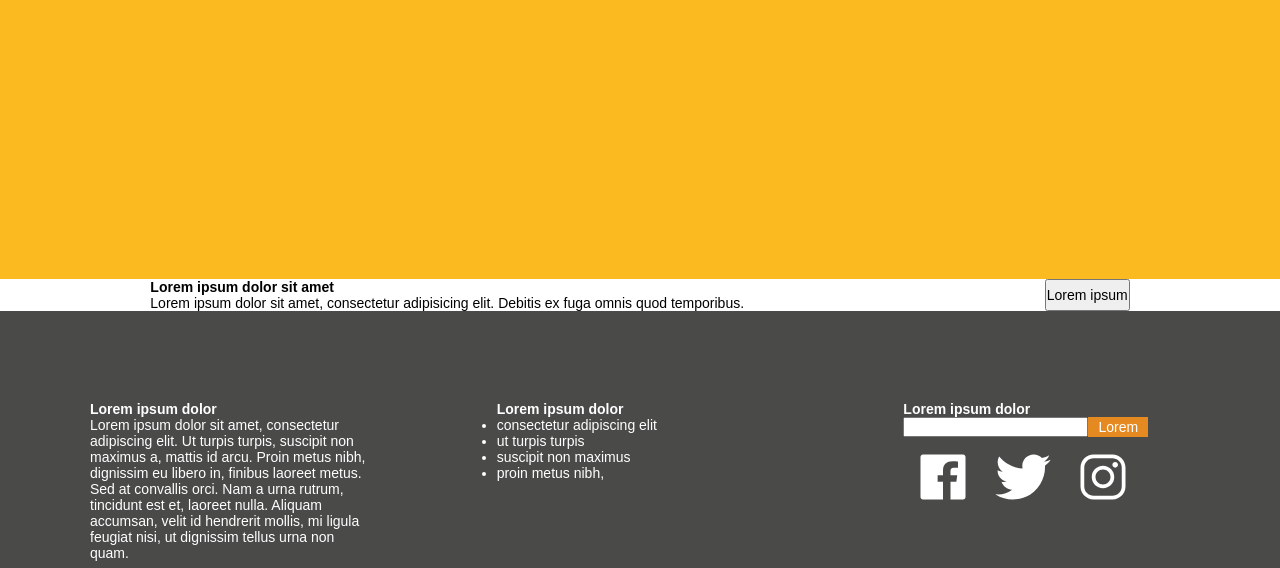
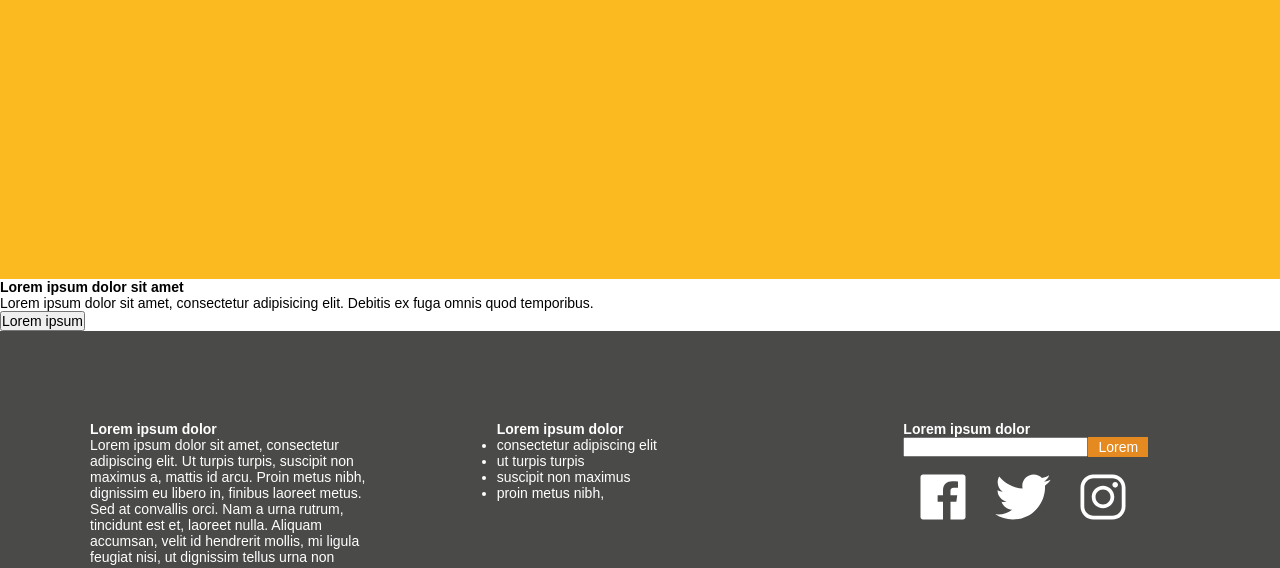
Before and after one commit to Leon131314/WAR_SFO_O_132_FER_ScrumLab_React-1, a React app: page / in a window 1280 px wide. Shown: the part 521-1089 px from the top of the page. Built offline with nearby package versions, Linux system fonts and the light colour scheme; some icons are missing; a web font is replaced by a local one.

Commit message:
stopka_popr

```diff
--- a/src/scss/main.scss
+++ b/src/scss/main.scss
@@ -21,5 +21,5 @@ body {
 
 @import "./components/header";
 @import "./components/intro";
-@import "./components/callToAction";
+//@import "./components/callToAction";
 @import "./components/stopka";
```
Also changed, not shown: src/js/Stopka.js (line endings or trailing spaces), src/scss/components/_stopka.scss (line endings or trailing spaces).
